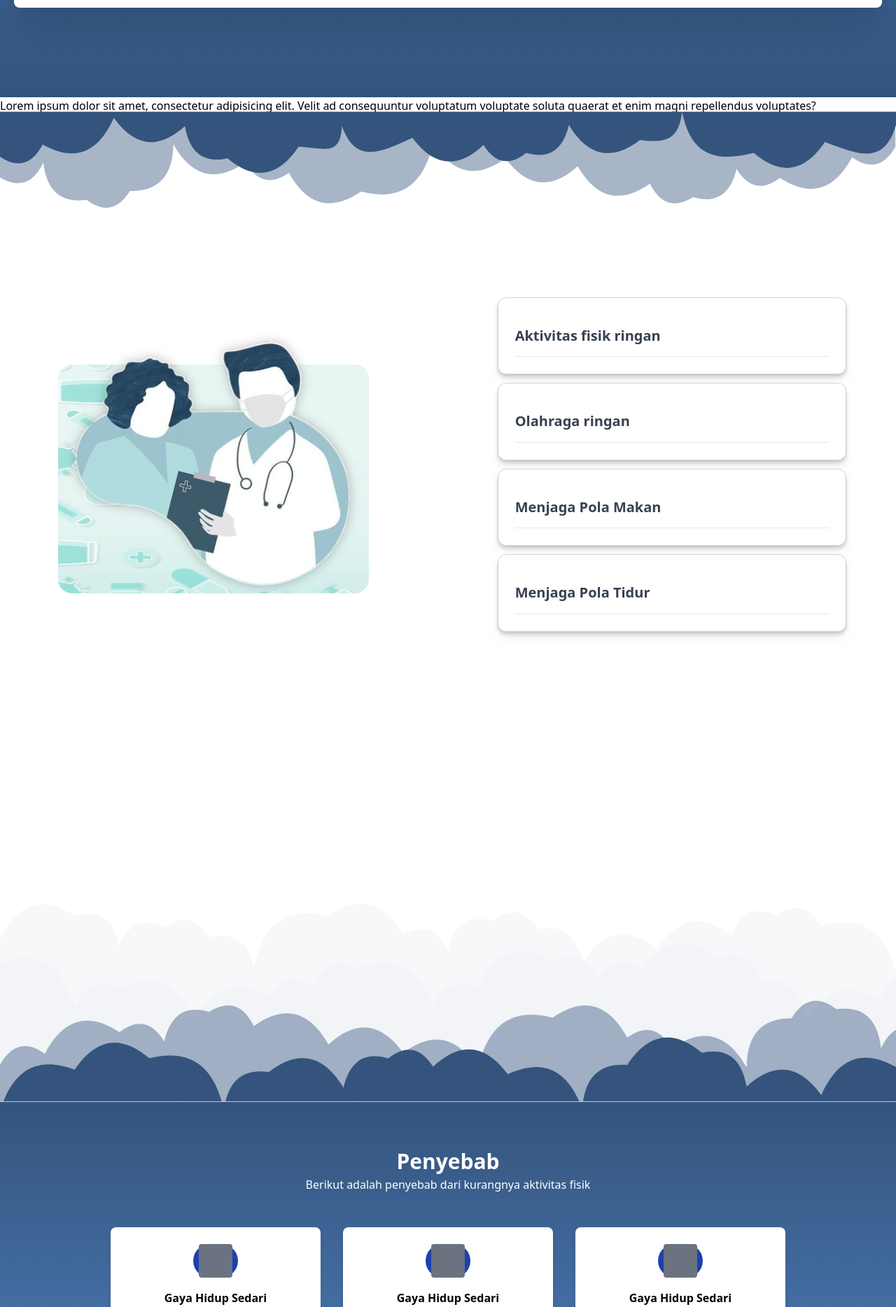
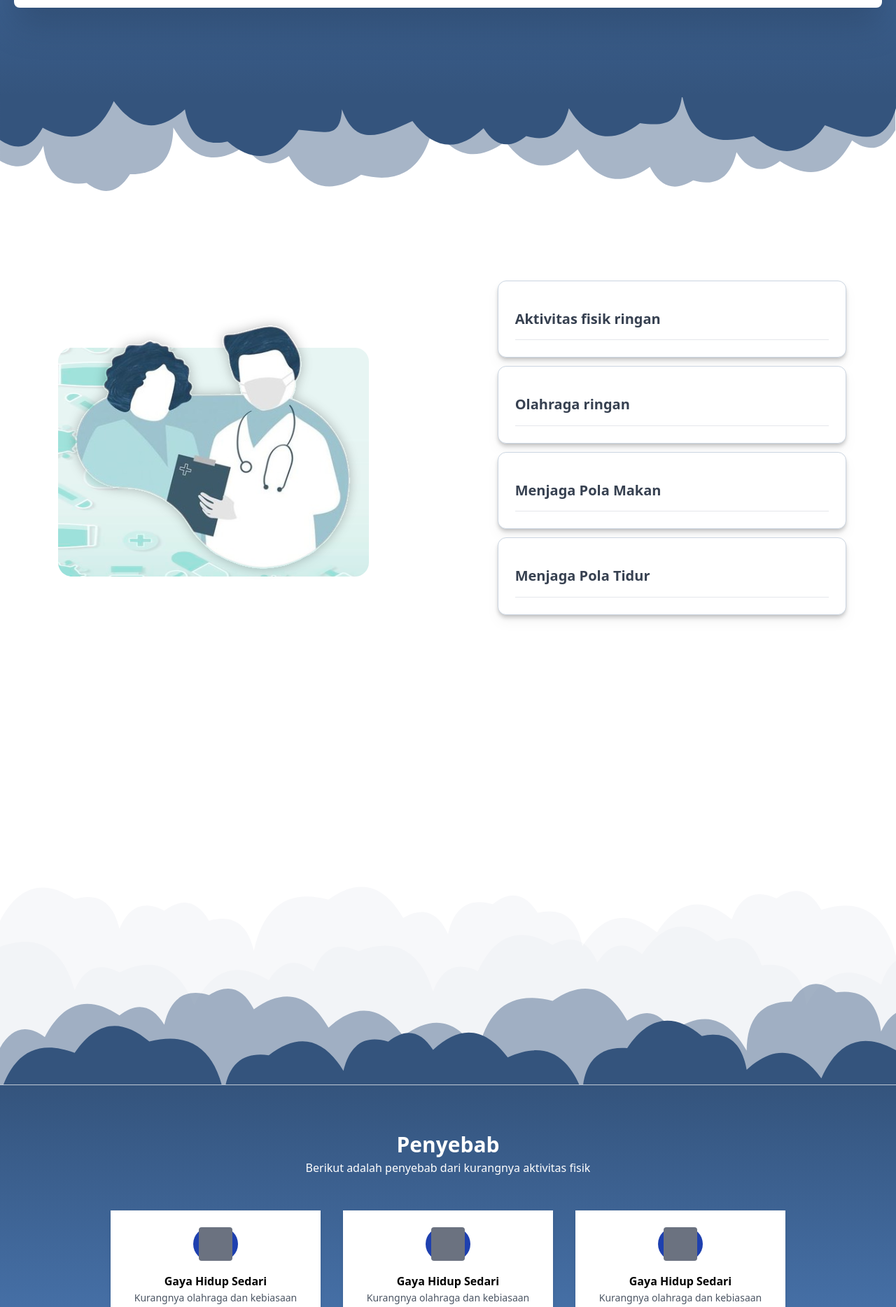
Before and after one commit to mybezen/prj-sagas, a React (Vite) app: page / in a window 1280 px wide. Shown: the part 3640-5508 px from the top of the page at 70% size. Built offline with nearby package versions, Linux system fonts and the light colour scheme.

Commit message:
Fix Contain

```diff
--- a/index.html
+++ b/index.html
@@ -2,7 +2,7 @@
 <html lang="en">
   <head>
     <meta charset="UTF-8" />
-    <link rel="icon" type="image/svg+xml" href="/vite.svg" />
+    <link rel="icon" type="image/svg+xml" href="./src/assets/VitalMotion.svg" />
     <meta name="viewport" content="width=device-width, initial-scale=1.0" />
     <title>VitalMotion</title>
   </head>
--- a/src/components/CardCarousel.jsx
+++ b/src/components/CardCarousel.jsx
@@ -98,7 +98,7 @@ export function CarouselCustomArrows() {
       </IconButton>
 
       {/* Kontainer Kartu */}
-      <div className="w-full flex gap-3 overflow-hidden">
+      <div className="w-full flex gap-3">
         {cards.map((card, index) => (
           <div
             key={card.name}
--- a/src/sections/Information.jsx
+++ b/src/sections/Information.jsx
@@ -21,11 +21,6 @@ function Information() {
 
   return (
     <div className="flex flex-col">
-      <p>
-        Lorem ipsum dolor sit amet, consectetur adipisicing elit. Velit ad
-        consequuntur voluptatum voluptate soluta quaerat et enim magni
-        repellendus voluptates?
-      </p>
       <img className="w-full -mt-1" src={CloudIcon} alt="" />
       <div
         className="pb-16 pt-14 lg:pt-20 flex flex-col lg:flex-row justify-center items-center"
--- a/src/sections/Reason.jsx
+++ b/src/sections/Reason.jsx
@@ -8,7 +8,7 @@ import { Typography } from "@material-tailwind/react";
 function LifestyleCard() {
   return (
     <div
-      className="flex flex-col items-center p-6 bg-white rounded-lg shadow-md w-[300px] h-[200px]"
+      className="flex flex-col items-center p-6 bg-white rounded-b shadow-md w-[300px] h-[200px]"
       data-aos="fade-up"
     >
       {/* Icon Placeholder */}
```
Also changed, not shown: 1 other file (tests, documents, lock files or other folders).
